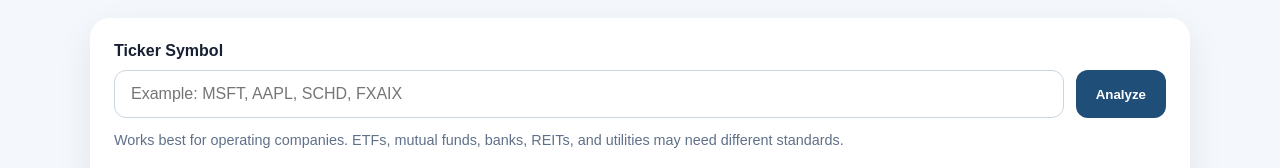
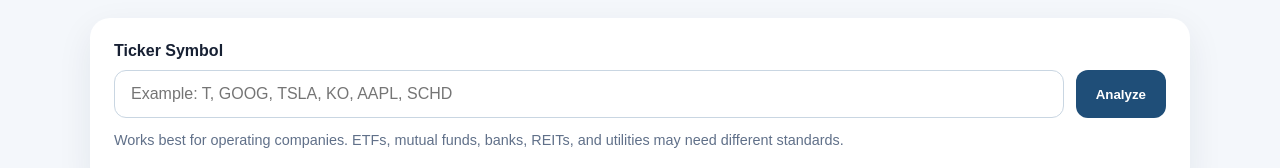
Before and after one commit to pickledchicken/InvestmentAnalyzer, a plain HTML site: page index.html in a window 1280 px wide. Shown: the part 263-431 px from the top of the page. Drawn offline with Linux system fonts and the light colour scheme.

Commit message:
Update index.html

```diff
--- a/index.html
+++ b/index.html
@@ -21,7 +21,7 @@
       <form id="tickerForm" class="form">
         <label for="ticker">Ticker Symbol</label>
         <div class="form-row">
-          <input id="ticker" name="ticker" placeholder="Example: MSFT, AAPL, SCHD, FXAIX" required />
+          <input id="ticker" name="ticker" placeholder="Example: T, GOOG, TSLA, KO, AAPL, SCHD" required />
           <button type="submit">Analyze</button>
         </div>
         <p class="hint">
```
